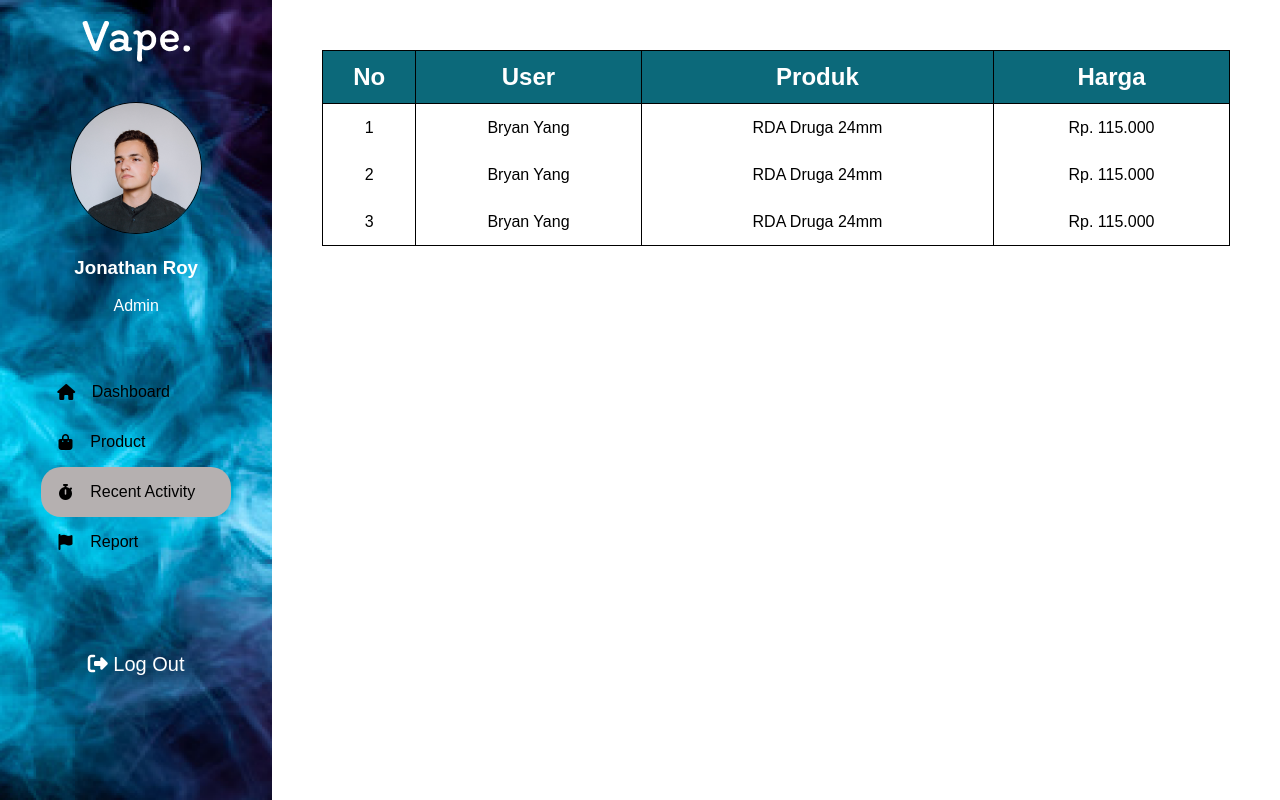
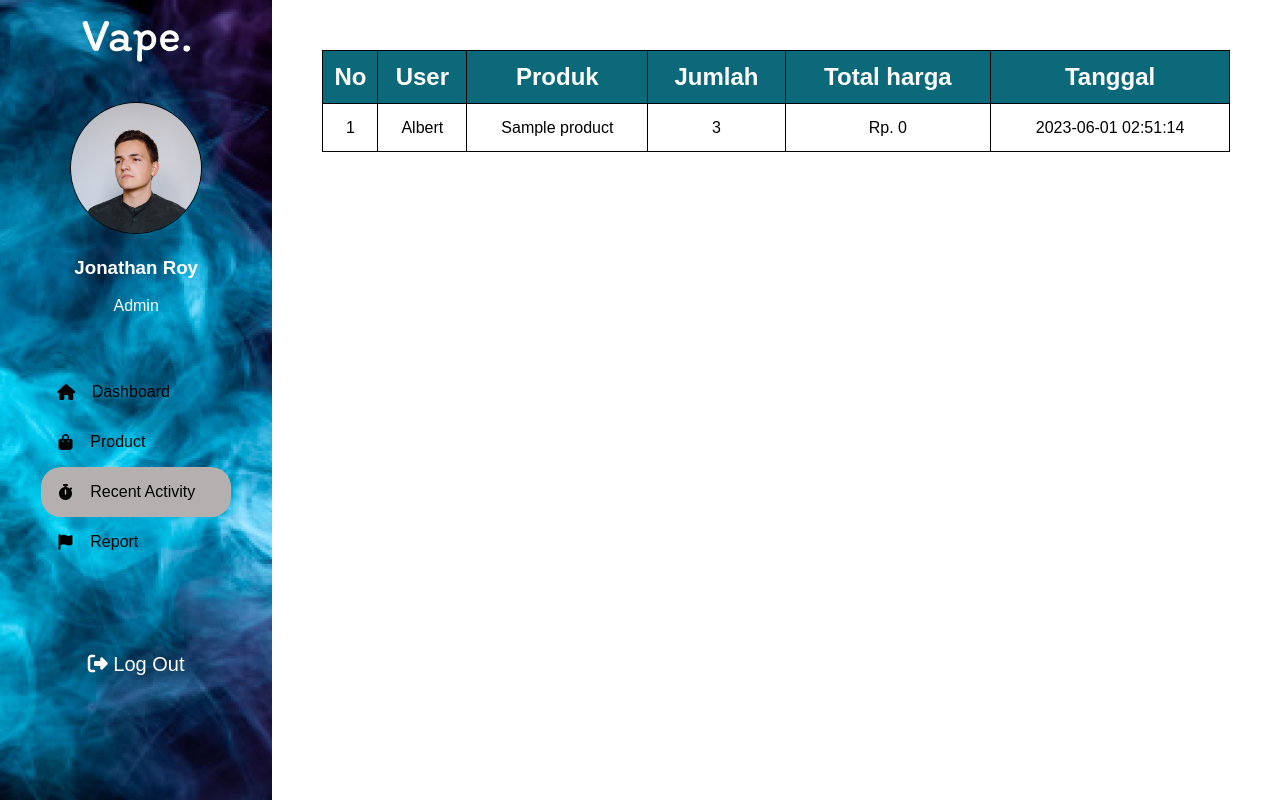
Before and after one commit to Albertna16/Final-Project-Pemweb, a PHP site: page /admin-recent.php in a window 1280 px wide. Run offline with PHP 8.4, Linux system fonts and the light colour scheme; data comes from the database, SQL or seed files in the repository; tables that the repository leaves empty hold one stand-in row (values such as "Sample post"); some libraries are stand-ins or nearby versions.

Commit message:
connection admin-recent to database

```diff
--- a/Final Project/admin/admin-recent.php
+++ b/Final Project/admin/admin-recent.php
@@ -1,8 +1,25 @@
 <?php
-include('../connections.php');
+include("../connections.php");
+
+// Mengambil data dari tabel transaksi_item
+$query = "SELECT transaksi_item.ID, user.NAMA_USER, product.NAME_PRODUCT, transaksi_item.JUMLAH, transaksi_item.HARGA, (transaksi_item.JUMLAH * transaksi_item.HARGA) AS TOTAL_HARGA, transaksi.TANGGAL_TRANSAKSI
+FROM transaksi_item
+INNER JOIN transaksi ON transaksi_item.id_transaksi = transaksi.id_transaksi
+INNER JOIN user ON transaksi.id_user = user.id_user
+INNER JOIN product ON transaksi_item.id_product = product.id_product";
+
+$results = []; // Inisialisasi variabel $results dengan array kosong
+
+try {
+    // Menjalankan query
+    $stmt = $connection->query($query);
+
+    // Mengambil semua hasil query
+    $results = $stmt->fetchAll(PDO::FETCH_ASSOC);
+} catch (PDOException $err) {
+    echo "Failed to retrieve data: " . $err->getMessage();
+}
 ?>
-
-
 
 <!DOCTYPE html>
 <html lang="en">
@@ -13,7 +30,6 @@ include('../connections.php');
     <meta name="viewport" content="width=device-width, initial-scale=1.0">
     <title>Admin Recent</title>
     <link rel="stylesheet" href="css/admin-recent.css">
-
 </head>
 
 <body>
@@ -42,28 +58,22 @@ include('../connections.php');
                         <th>No</th>
                         <th>User</th>
                         <th>Produk</th>
-                        <th>Harga</th>
+                        <th>Jumlah</th>
+                        <th>Total harga</th>
+                        <th>Tanggal</th>
                     </tr>
                 </thead>
                 <tbody>
-                    <tr>
-                        <td>1</td>
-                        <td>Bryan Yang</td>
-                        <td>RDA Druga 24mm</td>
-                        <td>Rp. 115.000</td>
-                    </tr>
-                    <tr>
-                        <td>2</td>
-                        <td>Bryan Yang</td>
-                        <td>RDA Druga 24mm</td>
-                        <td>Rp. 115.000</td>
-                    </tr>
-                    <tr>
-                        <td>3</td>
-                        <td>Bryan Yang</td>
-                        <td>RDA Druga 24mm</td>
-                        <td>Rp. 115.000</td>
-                    </tr>
+                    <?php foreach ($results as $row) : ?>
+                        <tr>
+                            <td><?php echo $row['ID']; ?></td>
+                            <td><?php echo $row['NAMA_USER']; ?></td>
+                            <td><?php echo $row['NAME_PRODUCT']; ?></td>
+                            <td><?php echo $row['JUMLAH']; ?></td>
+                            <td><?php echo 'Rp. ' . number_format($row['TOTAL_HARGA'], 0, ',', '.'); ?></td>
+                            <td><?php echo $row['TANGGAL_TRANSAKSI']; ?></td>
+                        </tr>
+                    <?php endforeach; ?>
                 </tbody>
             </table>
         </div>
```
Also changed, not shown: Final Project/admin/admin-dashboard.php (+1 -14 lines).
